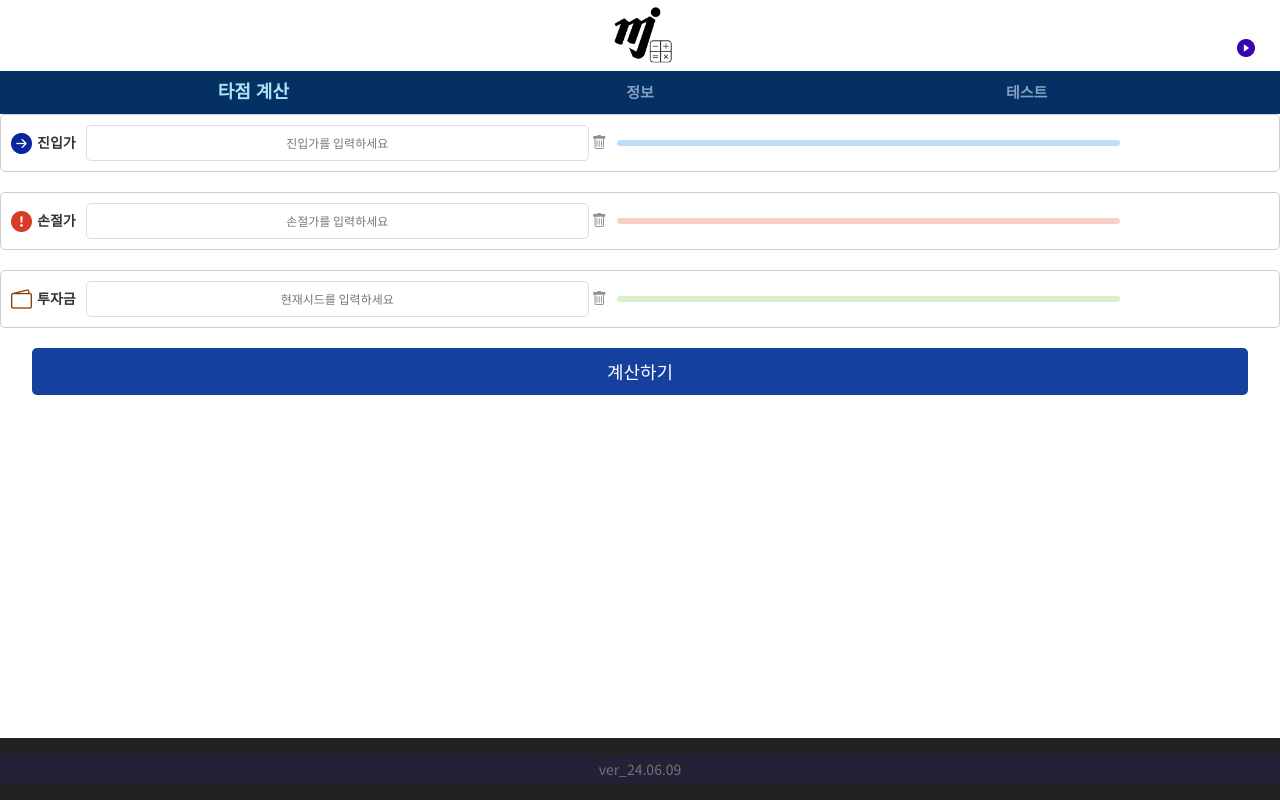
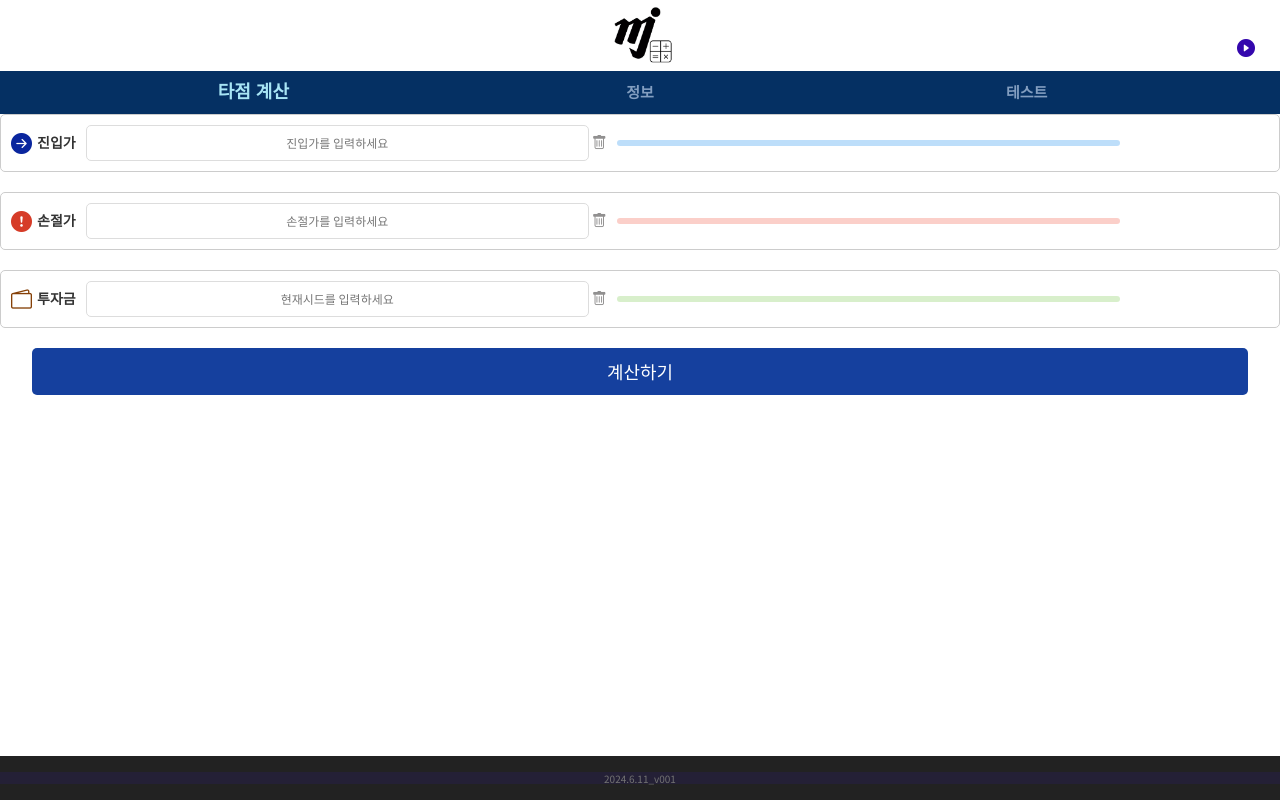
Before and after one commit to exhibi99/MJ_Calc, a Vue app: page /main in a window 1280 px wide. Built offline with nearby package versions, Linux system fonts and the light colour scheme.

Commit message:
footer 버전세팅 조정

```diff
--- a/public/common/styles/common.css
+++ b/public/common/styles/common.css
@@ -2005,11 +2005,14 @@ nav ul>li>button {
 
 .footContainer {
     background: rgb(36, 32, 54);
-    height: 30px;
-    display: flex;
-    align-items: center;
-    /* 요소를 수직 가운데로 정렬합니다. */
+    height: 12px;
+    display: flex;
+    align-items: center;
     justify-content: center;
+}
+
+.footContainer > P{
+    font-size: 10px;
 }
 
 .buyShortImg {
--- a/src/layout/components/Footer.vue
+++ b/src/layout/components/Footer.vue
@@ -1,7 +1,7 @@
 <template>
       <footer class="bg-light text-center py-3">
         <div class="footContainer">
-          <p> ver_24.06.09 </p>
+          <p> {{currentYear}}.{{currentMonth}}.{{currentDay}}_{{ver_data}} </p>
         </div>
       </footer>
 </template>
@@ -11,7 +11,10 @@
 export default {
     data() {
         const currentDate = new Date();
+
         return{
+            ver_data: 'v001',
+
             currentDate: currentDate,
             currentYear: currentDate.getFullYear(),
             currentMonth: currentDate.getMonth() + 1, // 월은 0부터 시작하므로 1을 더합니다.
```
